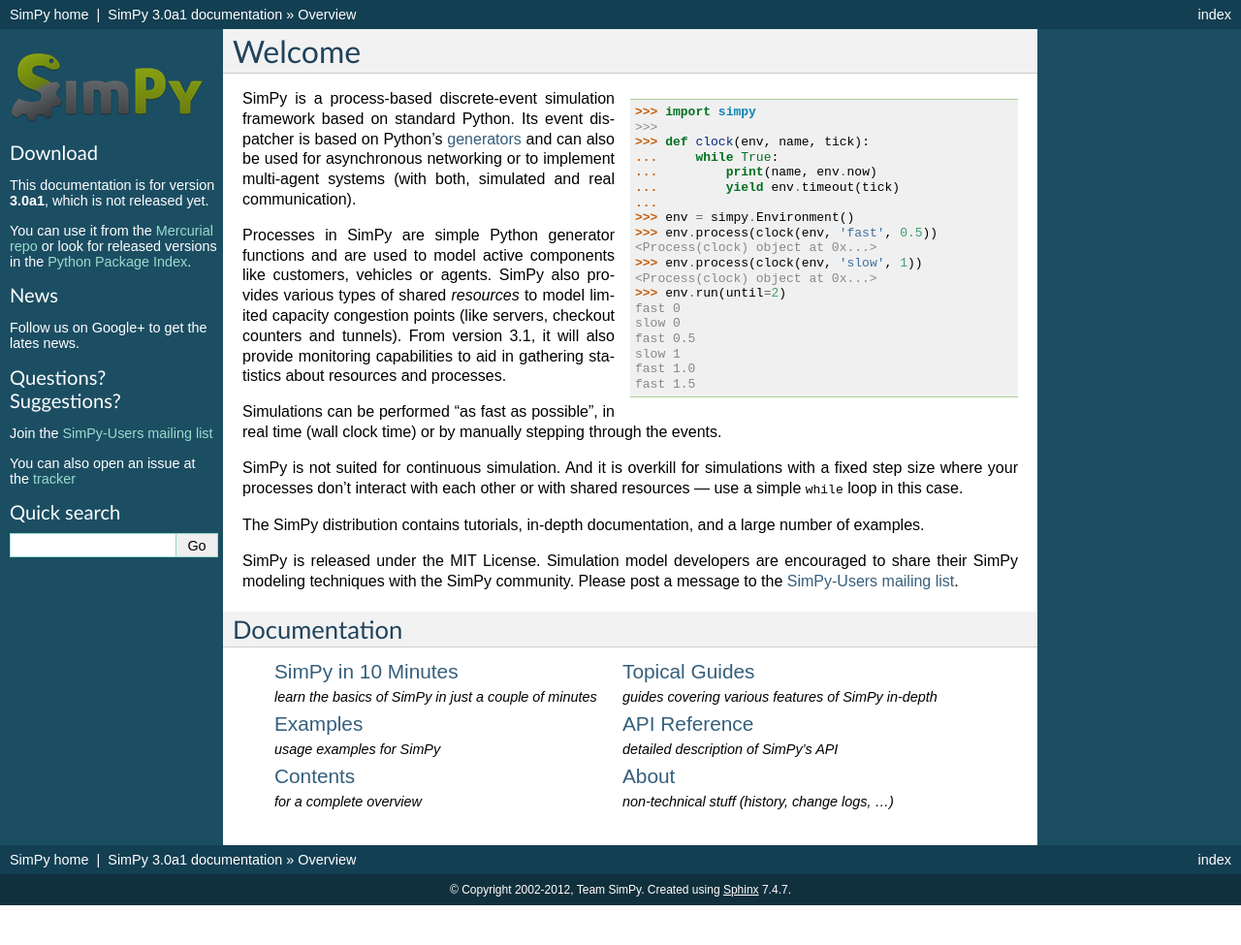
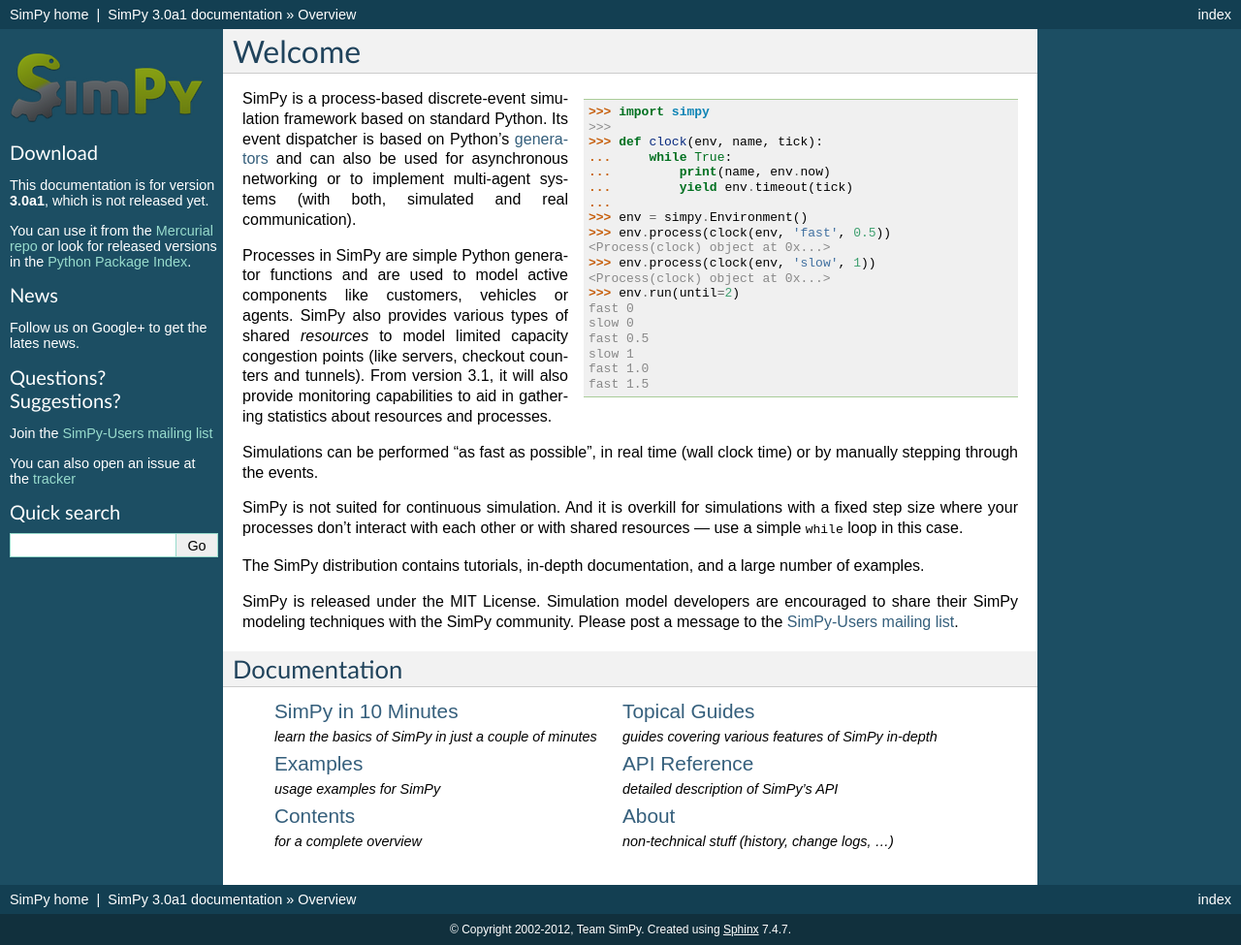
Before and after one commit to cristiklein/simpy, a Sphinx documentation site: the page built from docs/index.rst, in a window 1280 px wide. Shown: the whole page at 97% size. Built offline with Sphinx 7.4.7, drawn with Linux system fonts in a browser that asks for light colours; pages that are not in the unit, such as notebooks, are missing from menus; comment, search, counter and statistics services are not loaded; before the commit the page ends 934 px from its top, so only the background shows below that.

Commit message:
Fixed size of the appetizer box.

```diff
--- a/docs/_templates/index.html
+++ b/docs/_templates/index.html
@@ -4,7 +4,7 @@
 {% block body %}
   <h1>Welcome</h1>
 
-<div style="width: 25em; margin: 0 0 .5em 1em; float: right;">
+<div style="width: 28em; margin: 0 0 .5em 1em; float: right;">
 <div class="highlight-python"><div class="highlight"><pre><span class="gp">&gt;&gt;&gt; </span><span class="kn">import</span> <span class="nn">simpy</span>
 <span class="go">&gt;&gt;&gt;</span>
 <span class="gp">&gt;&gt;&gt; </span><span class="k">def</span> <span class="nf">clock</span><span class="p">(</span><span class="n">env</span><span class="p">,</span> <span class="n">name</span><span class="p">,</span> <span class="n">tick</span><span class="p">):</span>
```
